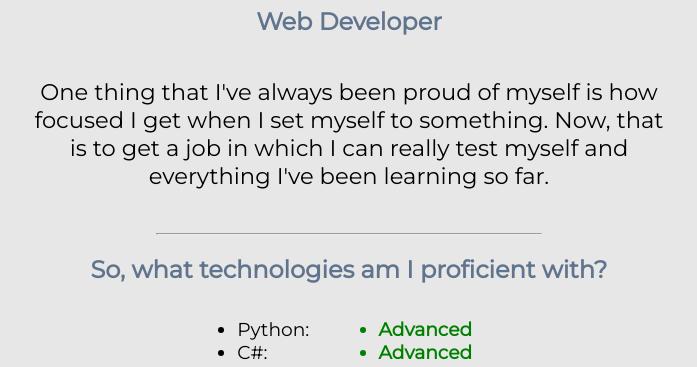
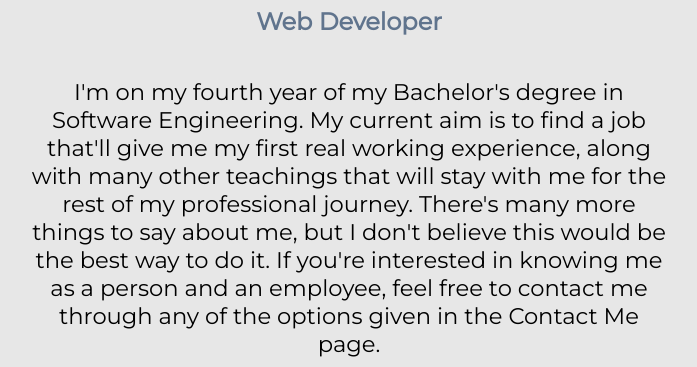
Before and after one commit to FabricioDuhart/website, a plain HTML site: page index.html in a window 1280 px wide. Both pictures are taken after a click on the link "About me". Shown: the part 426-793 px from the top of the page, without its empty margins (291-988 px from the left). Drawn offline with nearby package versions, Linux system fonts and the light colour scheme.

Commit message:
Update index.html
I updated the Bio of the about page

```diff
--- a/index.html
+++ b/index.html
@@ -35,7 +35,7 @@
             <img id="profilePic" src="resources/images/profilePic.jpg" alt="Fabricio Benitez's profile pic"/>
             <h3>Fabricio Benítez</h3>
             <h4>Web Developer</h4>
-            <p>One thing that I've always been proud of myself is how focused I get when I set myself to something. Now, that is to get a job in which I can really test myself and everything I've been learning so far.</p>
+            <p>I'm on my fourth year of my Bachelor's degree in Software Engineering. My current aim is to find a job that'll give me my first real working experience, along with many other teachings that will stay with me for the rest of my professional journey. There's many more things to say about me, but I don't believe this would be the best way to do it. If you're interested in knowing me as a person and an employee, feel free to contact me through any of the options given in the <span style="Font-Style: Italics;">Contact Me</span> page.</p>
             <hr/>
             <div id="aboutSkills">
 
```
